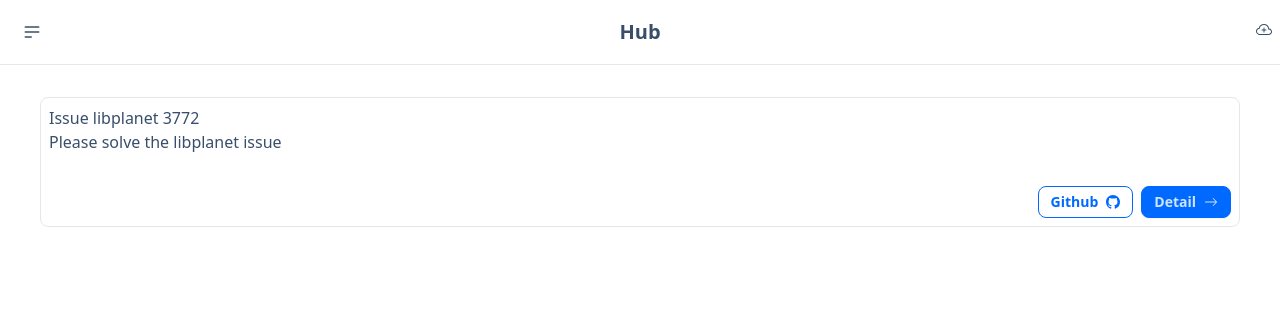
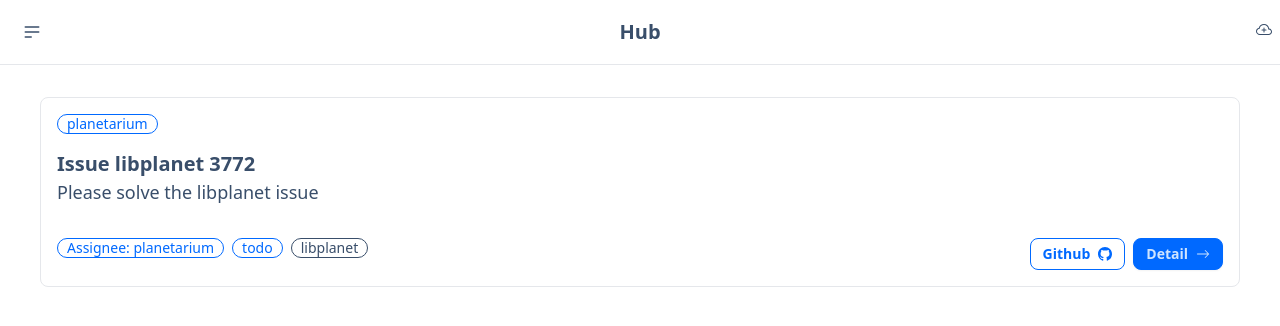
Before and after one commit to planetarium/hub, a Next.js app: page /bounties in a window 1280 px wide. Shown: the top 326 px of the page. Built offline with nearby package versions, Linux system fonts and the light colour scheme.

Commit message:
Rollback bounti page

```diff
--- a/data/bounties/planetarium.libplanet-3772.json
+++ b/data/bounties/planetarium.libplanet-3772.json
@@ -4,7 +4,9 @@
     "title": "Issue libplanet 3772",
     "summary": "Please solve the libplanet issue",
     "githubIssue": "https://github.com/planetarium/libplanet/issues/3772",
-    "txHash": "a1943d85e8aaec61a71d8d9df6b74f8421f3d2339846ae2efe1c6aae591d5dba",
+    "price": "10",
+    "status": "todo",
+    "assignee": "planetarium",
     "tags": [
         "libplanet"
     ]
--- a/src/components/BountyCard.tsx
+++ b/src/components/BountyCard.tsx
@@ -3,14 +3,42 @@ import Link from "next/link";
 import { BsArrowRight, BsArrowUpRight, BsGithub } from "react-icons/bs";
 import type { BountyData } from "@/types/bounty";
 
-const BountyCard = ({ id, title, summary, githubIssue }: BountyData) => {
+const BountyCard = ({
+  id,
+  title,
+  summary,
+  githubIssue,
+  status,
+  assignee,
+  writer,
+  tags,
+}: BountyData) => {
   return (
-    <div className="border rounded-lg p-2 w-full">
-      <div>
-        <p className="">{title}</p>
-        <p className="">{summary}</p>
+    <div className="border rounded-lg p-4 w-full">
+      <div className="flex flex-col">
+        <div key={writer} className="badge badge-primary badge-outline mb-4">
+          {writer}
         </div>
-      <div className="card-actions justify-end mt-8">
+        <p className="text-xl font-bold">{title}</p>
+        <p className="text-lg">{summary}</p>
+      </div>
+
+      <div className="card-actions justify-between mt-8">
+        <div className="flex gap-2 flex-wrap">
+          <div key={assignee} className="badge badge-primary badge-outline">
+            Assignee: {assignee}
+          </div>
+          <div key={status} className="badge badge-primary badge-outline">
+            {status}
+          </div>
+          {tags.map((tag) => (
+            <div key={tag} className="badge badge-outline">
+              {tag}
+            </div>
+          ))}
+        </div>
+
+        <div className="flex gap-2">
           <Link href={githubIssue}>
             <button className="btn btn-outline btn-primary btn-sm">
               Github
@@ -26,6 +54,7 @@ const BountyCard = ({ id, title, summary, githubIssue }: BountyData) => {
           </Link>
         </div>
       </div>
+    </div>
   );
 };
 export default BountyCard;
--- a/src/components/Navbar.tsx
+++ b/src/components/Navbar.tsx
@@ -121,7 +121,8 @@ const Navbar = ({ tags }: NavbarProps) => {
               data-tip="Register Bounty"
             >
               <Link
-                href="/bounties/register"
+                href="https://github.com/planetarium/hub?tab=readme-ov-file#contributing-to-bounties"
+                target="_blank"
               >
                 <BsCloudPlus />
               </Link>
--- a/src/pages/bounties/[id].tsx
+++ b/src/pages/bounties/[id].tsx
@@ -49,11 +49,17 @@ const BountyPage: NextPage<{
     <div className="">
       <div className="card card-side border shadow-sm h-72 overflow-hidden">
         <div className="card-body p-4">
-          <h1 className="card-title text-4xl">{bounty.title}</h1>
+          <h1 className="card-title text-4xl"><span className=" text-yellow-500">[{bounty.price}NCG]</span> {bounty.title}</h1>
 
           <p className="text-lg m-1">{bounty.summary}</p>
 
           <div className="flex gap-2 flex-wrap">
+            <div key={bounty.assignee} className="badge badge-lg badge-primary badge-outline">
+              Assignee: {bounty.assignee}
+            </div>
+            <div key={bounty.status} className="badge badge-lg badge-primary badge-outline">
+              {bounty.status}
+            </div>
             {bounty.tags.map((tag) => (
               <div key={tag} className="badge badge-outline badge-lg">
                 {tag}
@@ -71,10 +77,10 @@ const BountyPage: NextPage<{
         </div>
       </div>
 
-      <div>{issueTitle}</div>
+      <div className="p-2 text-lg font-bold">Title: {issueTitle}</div>
 
       <ReactMarkdown
-        className="w-full mx-auto max-w-full px-4 py-8 prose prose-img:rounded-xl prose-headings:border-b-2 prose-headings:pb-4 prose-a:text-blue-600"
+        className="w-full mx-auto max-w-full px-4 py-6 prose prose-img:rounded-xl prose-headings:border-b-2 prose-headings:pb-4 prose-a:text-blue-600"
         remarkPlugins={[remarkGfm]}
       >
         {issueContent}
--- a/src/pages/bounties/index.tsx
+++ b/src/pages/bounties/index.tsx
@@ -1,4 +1,3 @@
-import { useEffect, useState } from "react";
 import { getBounties, getBountyTags } from "@/lib/dataUtil";
 import { useRouter } from "next/router";
 import type { NextPage } from "next";
@@ -17,15 +16,15 @@ export async function getStaticProps() {
   };
 }
 
-const BountiesPage: NextPage<{ initialBounties: BountyData[] }> = ({ initialBounties }) => {
-  const router = useRouter();
-
+const BountiesPage: NextPage<{ initialBounties: BountyData[] }> = ({
+  initialBounties,
+}) => {
   return (
     <div className="w-full">
       {initialBounties.map((bounty) => (
         <BountyCard key={bounty.id} {...bounty} />
       ))}
-      {initialBounties.length === 0 && <p>No mods found.</p>}
+      {initialBounties.length === 0 && <p>No bounties found.</p>}
     </div>
   );
 };
```
Also changed, not shown: src/types/bounty.ts (+9 -0 lines), 1 other file (tests, documents, lock files or other folders). Lines whose indentation alone changed are shown as unchanged.
